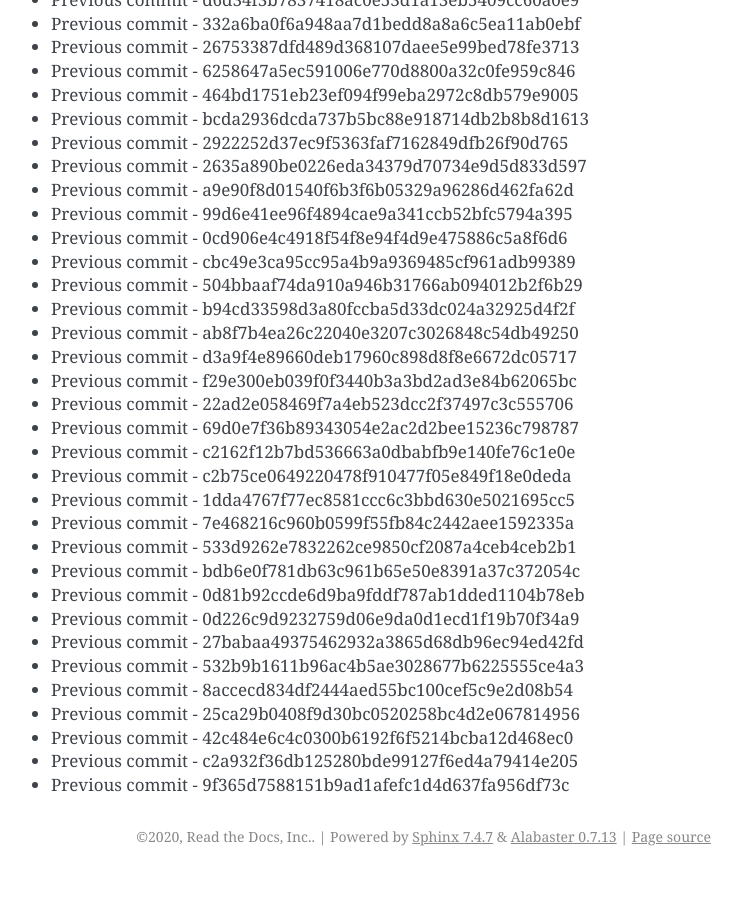
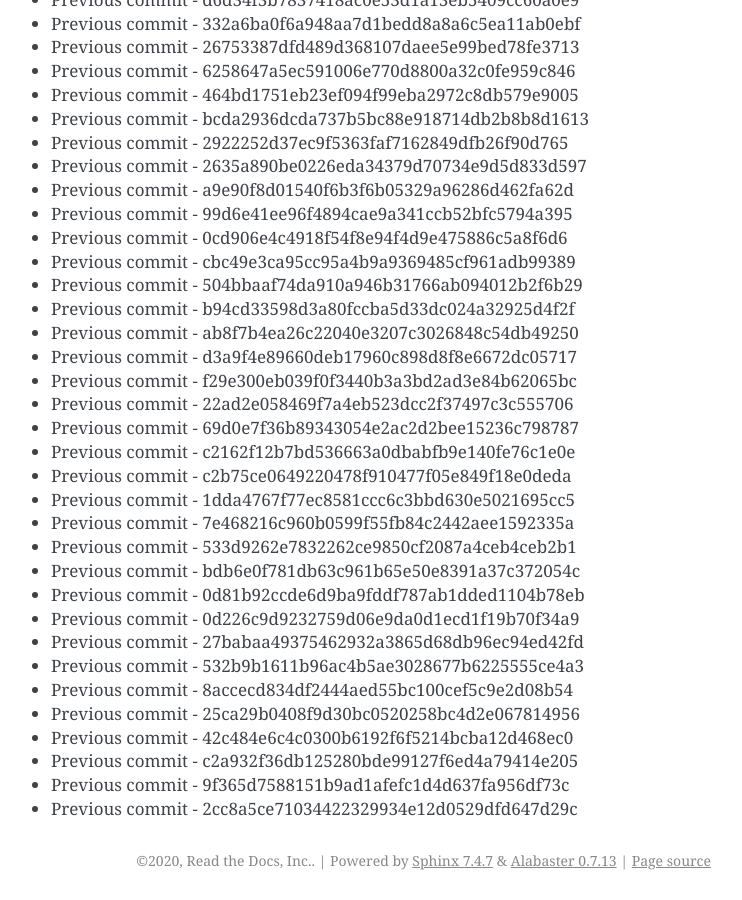
Before and after one commit to readthedocs/rtd-git-stresstest, a Sphinx documentation site: the page built from docs/updates.rst, in a window 1280 px wide and 900 px high, scrolled down 56150 px. Shown: the whole window, without its empty margins (399-1141 px from the left). Built offline with Sphinx 7.4.7, drawn with Linux system fonts in a browser that asks for light colours; before the commit the page ends 57026 px from its top, so only the background shows below that.

Commit message:
Generating commit from previous: 2cc8a5ce71034422329934e12d0529dfd647d29c

```diff
--- a/docs/updates.rst
+++ b/docs/updates.rst
@@ -2391,3 +2391,4 @@ It can be tested for any performance characteristics.
 * Previous commit - 42c484e6c4c0300b6192f6f5214bcba12d468ec0
 * Previous commit - c2a932f36db125280bde99127f6ed4a79414e205
 * Previous commit - 9f365d7588151b9ad1afefc1d4d637fa956df73c
+* Previous commit - 2cc8a5ce71034422329934e12d0529dfd647d29c
```
